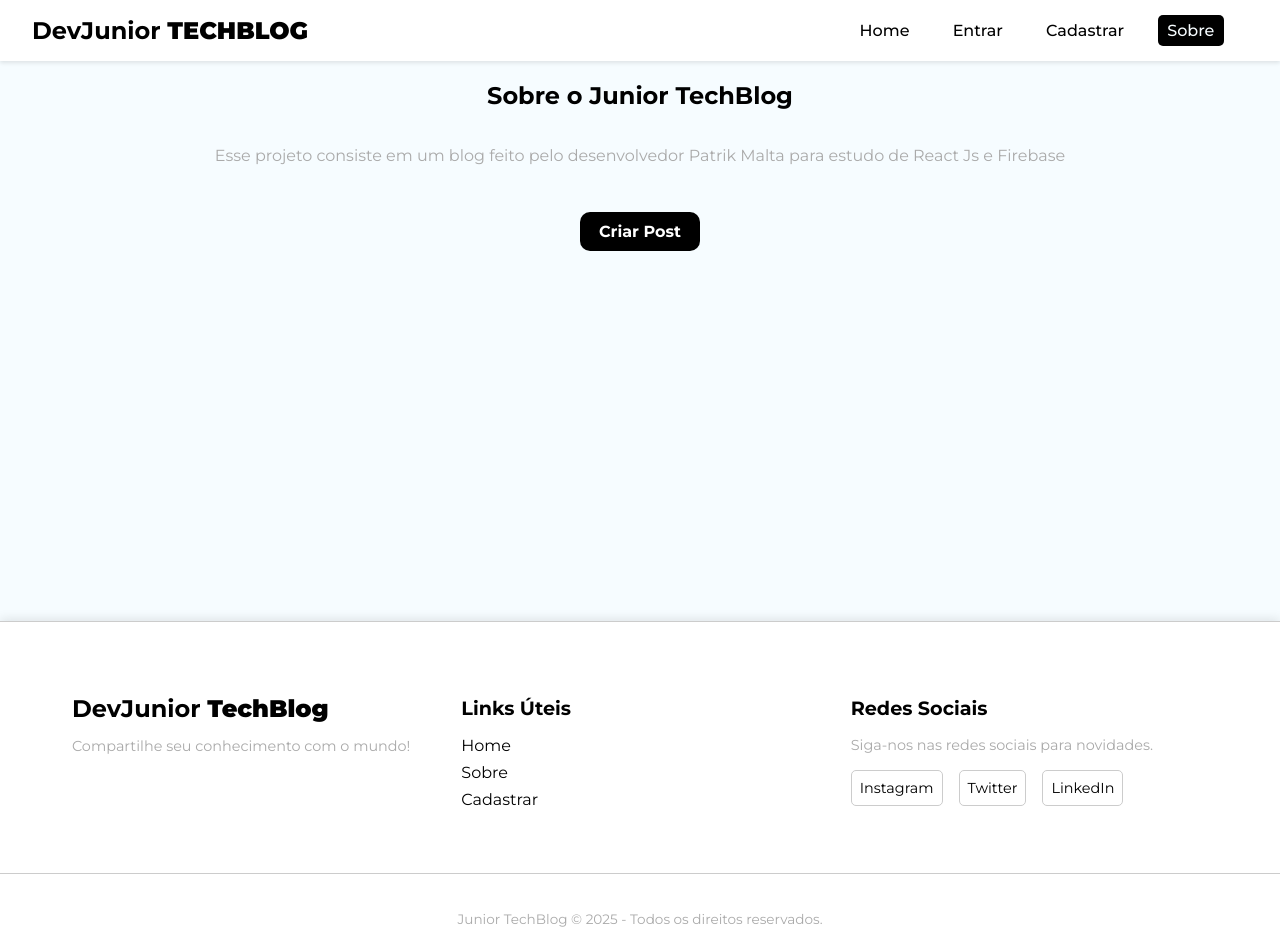
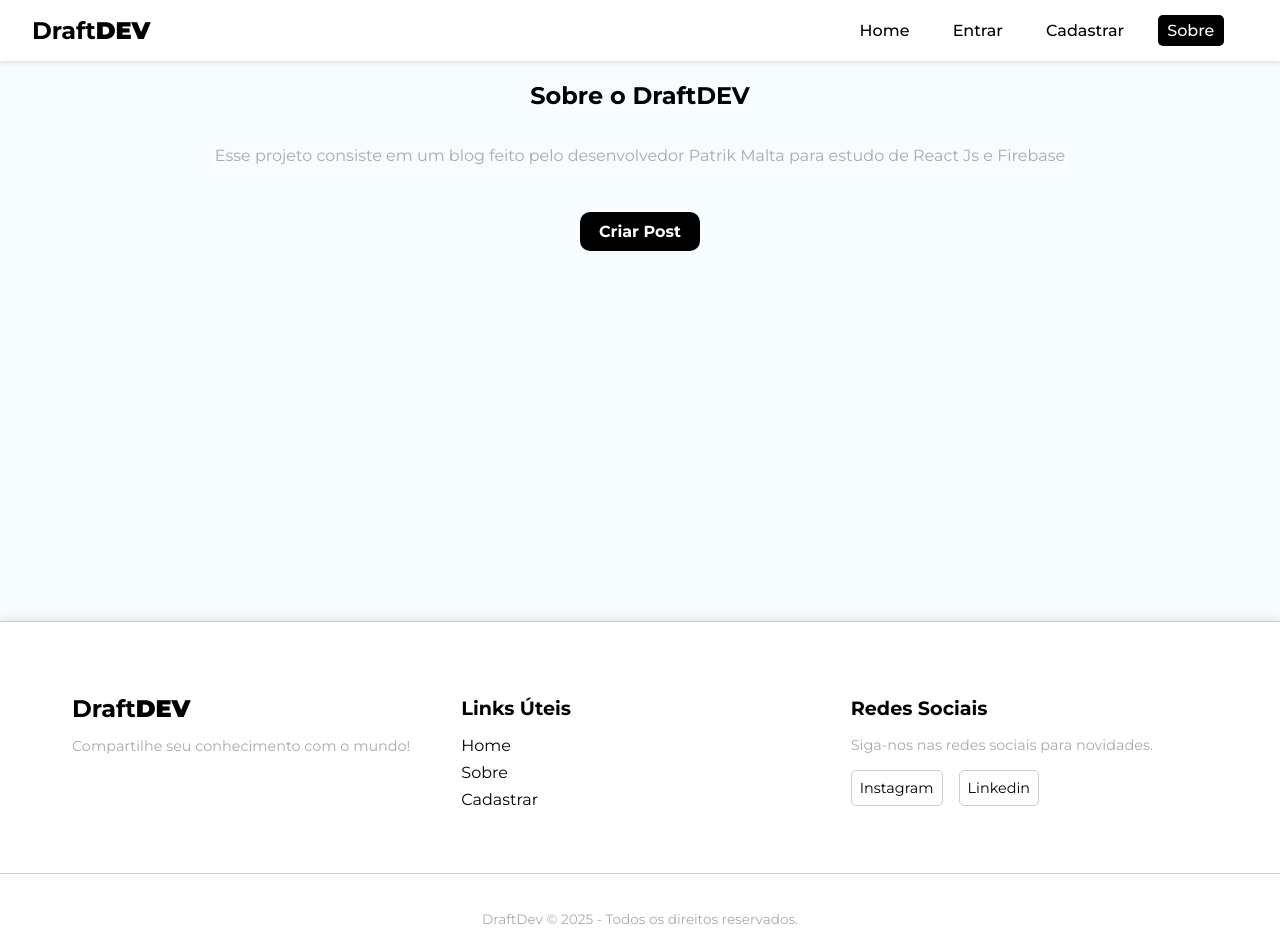
Before and after one commit to PatrikMaltacm/juniorTechBlog, a React (Vite) app: page /about in a window 1280 px wide. Shown: the top 952 px of the page. Built offline with nearby package versions, Linux system fonts and the light colour scheme; no server answers.

Commit message:
feat: Troca de nomes

```diff
--- a/src/components/Footer/index.jsx
+++ b/src/components/Footer/index.jsx
@@ -5,7 +5,7 @@ const Footer = () => {
     <footer className={styles.footer}>
       <div className={styles.footer_content}>
         <div className={styles.brand}>
-          <h3>DevJunior <span>TechBlog</span></h3>
+          <h3>Draft<span>DEV</span></h3>
           <p>Compartilhe seu conhecimento com o mundo!</p>
         </div>
         <div className={styles.links}>
@@ -21,14 +21,15 @@ const Footer = () => {
           <p>Siga-nos nas redes sociais para novidades.</p>
           {/* Placeholder for icons */}
           <div className={styles.social_icons}>
-            <span>Instagram</span>
-            <span>Twitter</span>
-            <span>LinkedIn</span>
+            <span><a href="https://www.instagram.com/draft_dev?igsh=MW9ka3Izb2l5NjhwYQ==" target="blank">Instagram</a></span>
+            {/* <span>Twitter</span> */}
+            <span><a href="https://www.linkedin.com/in/patrik-malta-1160552b6/" target="blank">Linkedin</a></span>
           </div>
         </div>
       </div>
+      {/* <NewsletterForm /> */}
       <div className={styles.copyright}>
-        <p>Junior TechBlog &copy; 2025 - Todos os direitos reservados.</p>
+        <p>DraftDev &copy; 2025 - Todos os direitos reservados.</p>
       </div>
     </footer>
   )
--- a/src/components/Navbar/index.jsx
+++ b/src/components/Navbar/index.jsx
@@ -21,7 +21,7 @@ const NavBar = () => {
   return (
     <nav className={styles.navbar}>
       <NavLink className={styles.brand} to={"/"}>
-        DevJunior <span>TechBlog</span>
+        Draft<span>Dev</span>
       </NavLink>
       <div className={styles.menu_toggle} onClick={toggleMenu}>
         <span></span>
--- a/src/components/SEOHead/index.jsx
+++ b/src/components/SEOHead/index.jsx
@@ -2,8 +2,8 @@ import PropTypes from "prop-types";
 
 function SEOHead({ title, description, image, url }) {
   const defaultDescription = "O seu blog de tecnologia para desenvolvedores júnior.";
-  const defaultTitle = "Junior Tech Blog";
-  const siteName = "Junior Tech Blog";
+  const defaultTitle = "DraftDev";
+  const siteName = "DraftDev";
   const fullTitle = title ? `${title} | ${defaultTitle}` : defaultTitle;
   const fullDescription = description || defaultDescription;
   const fullUrl = url ? `https://devjuniortech.blog${url}` : "https://devjuniortech.blog";
--- a/src/pages/About/index.jsx
+++ b/src/pages/About/index.jsx
@@ -7,13 +7,13 @@ function About() {
   return (
     <>
       <SEOHead
-        title="Sobre o Junior Tech Blog"
-        description="Saiba mais sobre o Junior Tech Blog, um projeto para estudo de React e Firebase."
+        title="Sobre o DraftDev"
+        description="Saiba mais sobre o DraftDev, um projeto para estudo de React e Firebase."
         url="/about"
       />
       <div className={styles.about}>
         <h2>
-          Sobre o Junior <span>TechBlog</span>
+          Sobre o Draft<span>DEV</span>
         </h2>
         <p>
           Esse projeto consiste em um blog feito pelo desenvolvedor Patrik Malta
```
